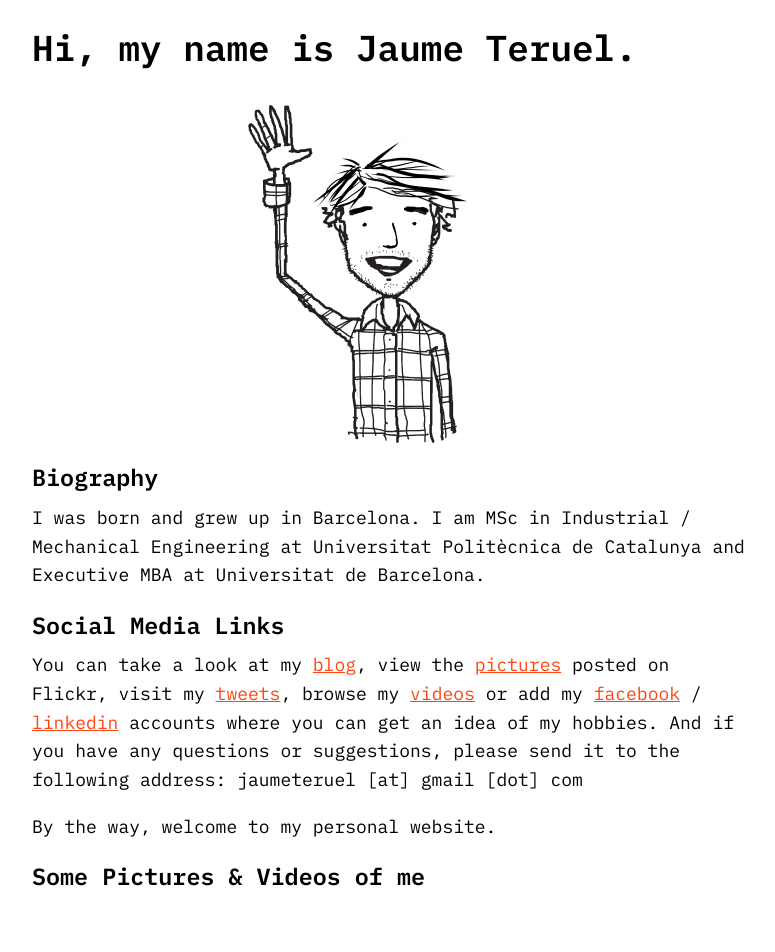
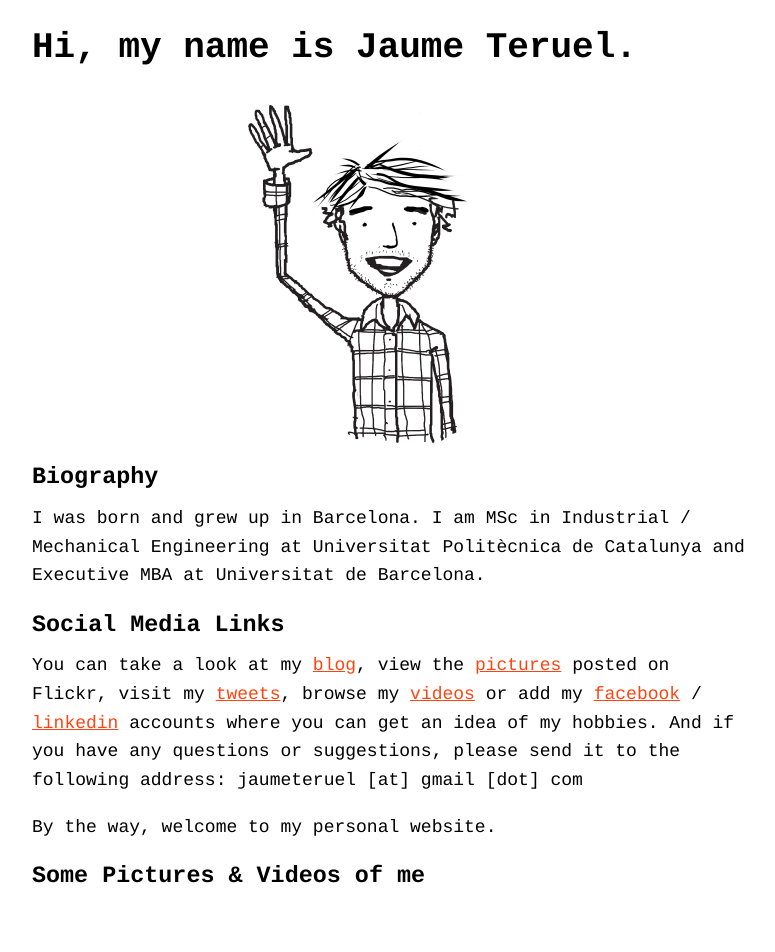
Before and after one commit to joanteruel/jaumeteruel, a Jekyll site: the page built from old/index_old.md, in a window 1280 px wide. Shown: the top 952 px of the page, without its empty margins (248-1023 px from the left). Built offline with Jekyll 4.4.1, drawn with Linux system fonts in a browser that asks for light colours; grey boxes are pictures that could not be loaded.

Commit message:
Update style.css

```diff
--- a/css/style.css
+++ b/css/style.css
@@ -11,7 +11,7 @@
 }
 
 body {
-	font-family: "IBM Plex Mono", Courier;
+	font-family: "Reddit Mono", Courier;
 	margin: 0;
 	padding: 0;
 	font-size: 18px;
```
